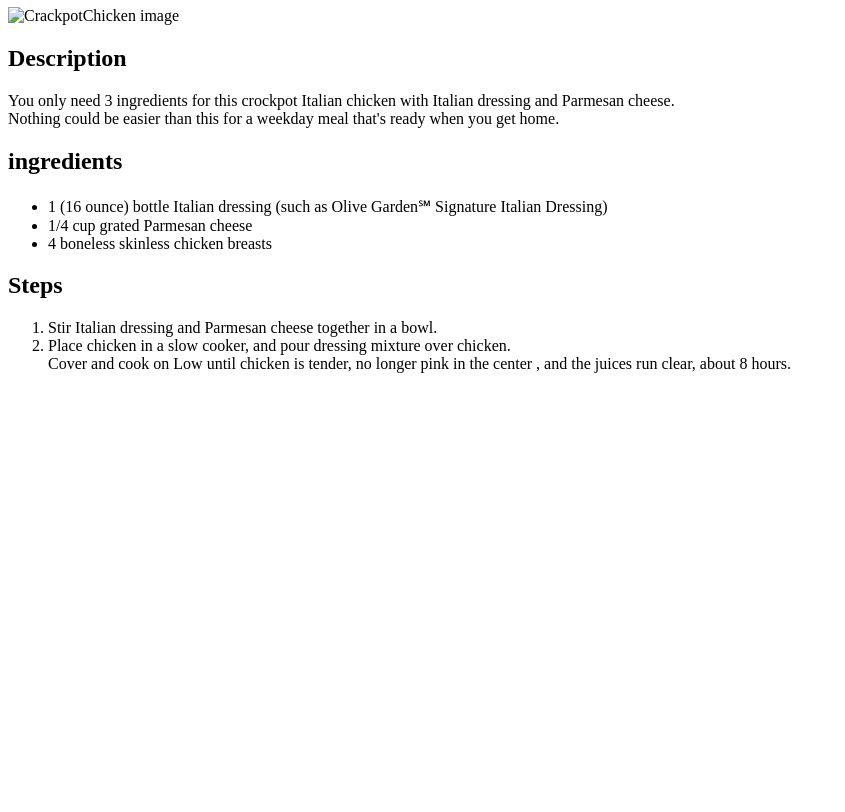
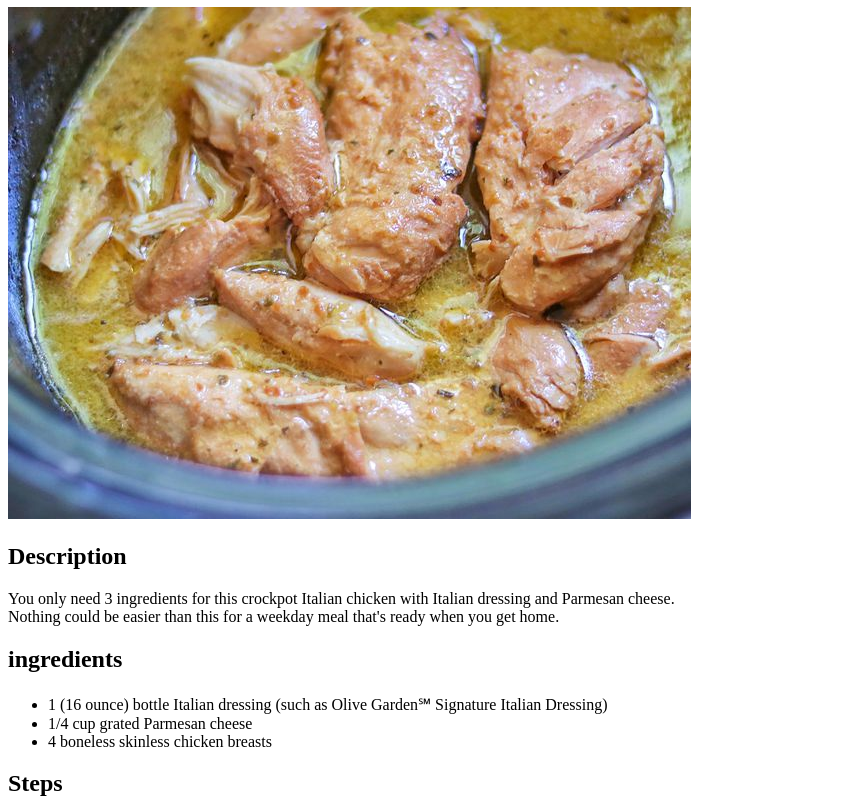
Before and after one commit to ArtMazon/odin-recipes, a plain HTML site: page recipes/CrockpotItalianChicken.html in a window 1280 px wide. Shown: the part 73-885 px from the top of the page, without its empty margins (0-845 px from the left). Before the commit the page ends 800 px from the top, so only its background shows below. Drawn offline with Linux system fonts and the light colour scheme.

Commit message:
Minor changes

```diff
--- a/recipes/CrockpotItalianChicken.html
+++ b/recipes/CrockpotItalianChicken.html
@@ -12,7 +12,7 @@
         Crockpot Italian Chicken
     </h1>
 
-    <img src="./resources/CrackpotChicken" alt="CrackpotChicken image">
+    <img src="./resources/CrackpotChicken.jpg" alt="CrackpotChicken image">
 
     <h2>Description</h2>
 
```
